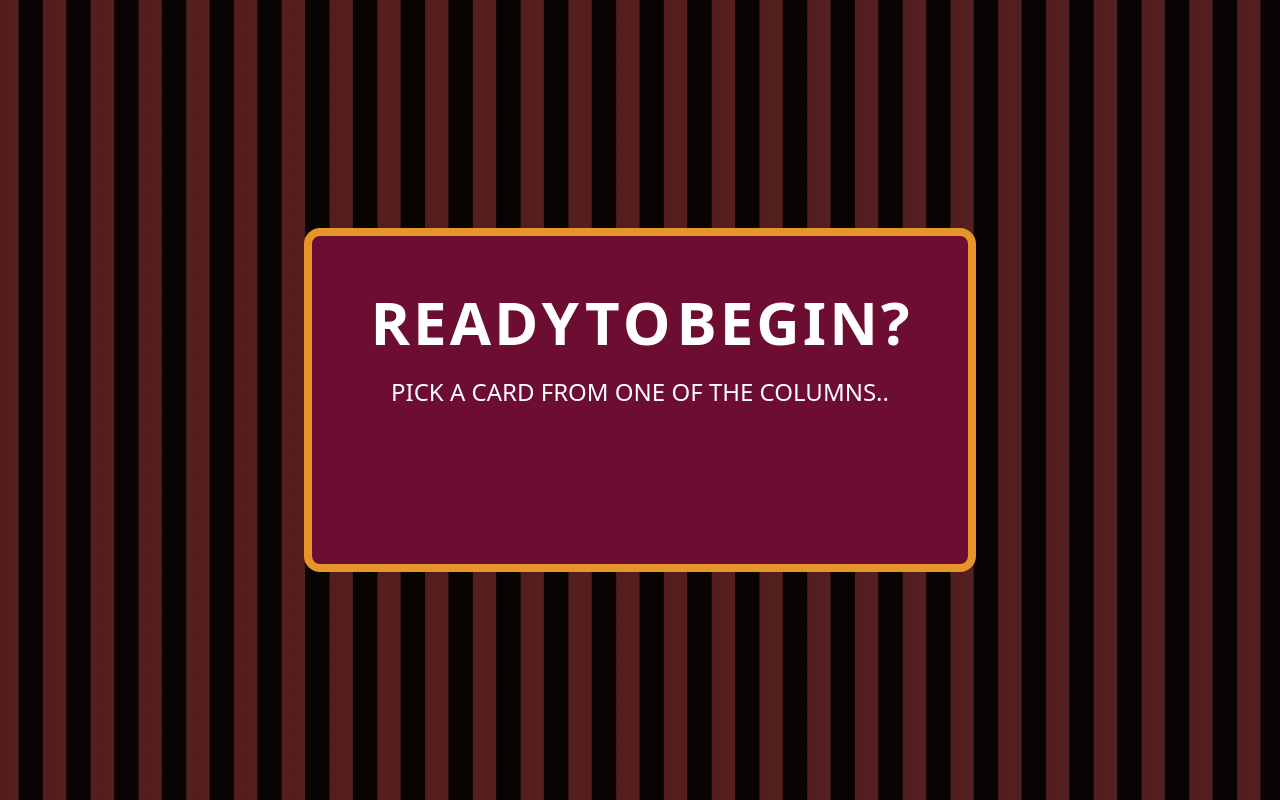
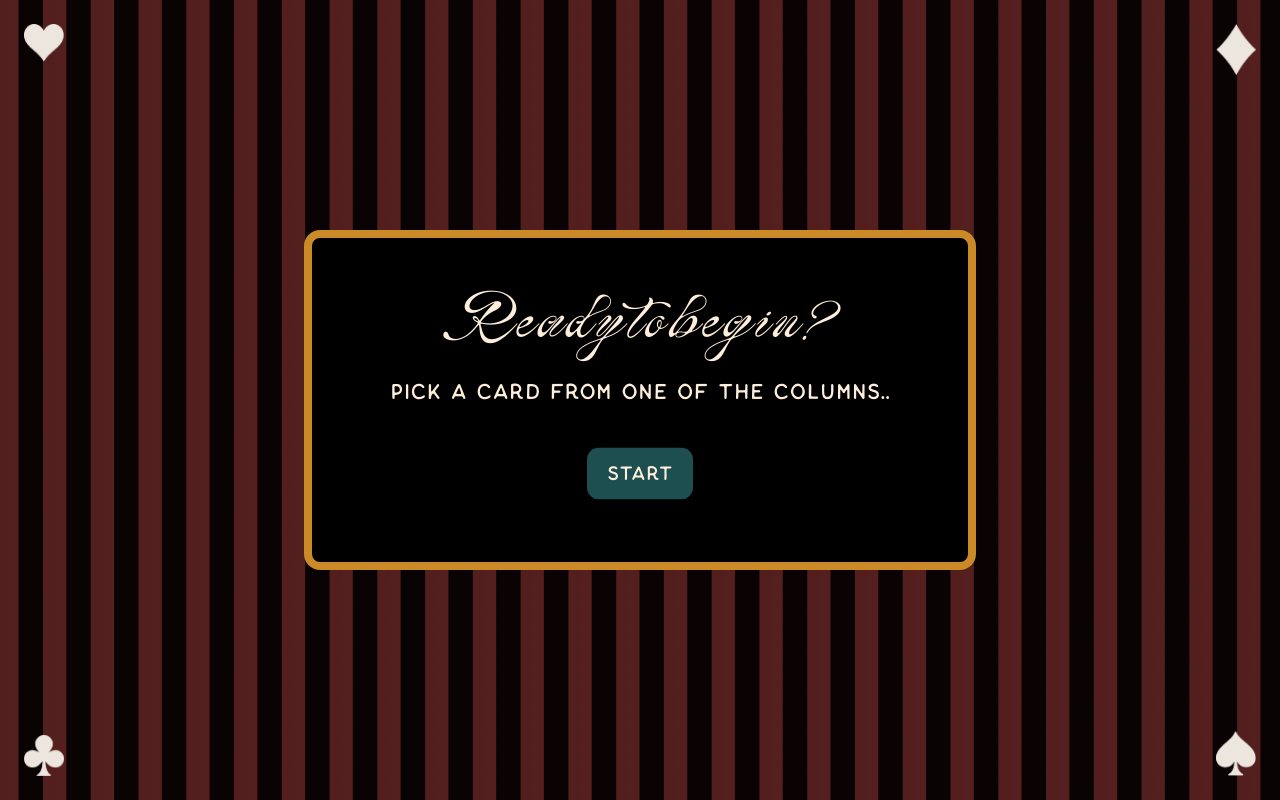
Before and after one commit to RobineSavert/HighStakesHoney, a React (Vite) app: page / in a window 1280 px wide. Both pictures are taken after a click on the button "lets go". Built offline with nearby package versions, Linux system fonts and the light colour scheme.

Commit message:
Column page

```diff
--- a/src/components/ColumnsStep.tsx
+++ b/src/components/ColumnsStep.tsx
@@ -4,6 +4,8 @@ import { PlayingCard } from './PlayingCard';
 import { useWizardStore } from '../stores/useWizardStore';
 import { useImagesLoaded } from '../hooks/useImagesLoaded';
 import Loading from './Loading';
+import bgPaper from '../assets/images/bg-paper.webp';
+
 
 interface Props {
   stepNumber: number;
@@ -31,7 +33,9 @@ export default function ColumnsStep({ stepNumber }: Props) {
   }
 
   return (
-    <div className="flex min-h-screen flex-col items-center justify-center p-4 text-black">
+      <div className="flex min-h-screen flex-col items-center justify-center p-4 bg-cover bg-center"
+           style={{ backgroundImage: `url(${bgPaper})` }}>
+
       <div className="flex w-full max-w-[1200px] justify-center gap-4 sm:gap-6 lg:gap-10">
         {columns.map((col, colIndex) => (
           <div
@@ -39,7 +43,7 @@ export default function ColumnsStep({ stepNumber }: Props) {
             onClick={() => handleClick(colIndex)}
             className="flex w-full max-w-[33%] cursor-pointer flex-col items-center gap-2 rounded-xl p-2 transition hover:scale-105 hover:bg-white/5 sm:gap-3 sm:p-4"
           >
-            <div className="mb-1 text-[10px] text-black/60 uppercase sm:text-xs">
+            <div className="mb-10 font-subtitle text-[25px] text-black/60">
               Column {colIndex + 1}
             </div>
 
--- a/src/components/FullScreenMessage.tsx
+++ b/src/components/FullScreenMessage.tsx
@@ -1,5 +1,9 @@
 import { useDeckStore } from '../stores/useDeckStore.ts';
 import { useWizardStore } from '../stores/useWizardStore.ts';
+import cornerSuitHearts from "../assets/images/corner-suit-hearts.webp";
+import cornerSuitDiamonds from "../assets/images/corner-suit-diamonds.webp";
+import cornerSuitClubs from "../assets/images/corner-suit-clubs.webp";
+import cornerSuitSpades from "../assets/images/corner-suit-spades.webp";
 
 interface Props {
   title: string;
@@ -22,13 +26,19 @@ export default function FullScreenMessage({
 
   return (
     <div
-      className="animate-screenFade flex min-h-[100svh] w-full flex-col items-center justify-center bg-size-[auto_20px] bg-center bg-repeat p-4"
+      className="relative animate-screenFade flex min-h-[100svh] w-full flex-col items-center justify-center bg-size-[auto_20px] bg-center bg-repeat p-4"
       style={{
         backgroundImage: `url(${backgroundImage})`,
       }}
     >
-      <div className="w-full max-w-[90%] rounded-2xl border-8 border-[#e6952a] bg-[#6d0d32] p-6 text-center text-white sm:max-w-xl sm:p-10 lg:max-w-2xl lg:p-14">
-        <h1 className="mb-6 flex flex-wrap justify-center gap-[0.05em] text-3xl font-bold uppercase sm:text-5xl lg:text-6xl">
+        <img src={cornerSuitHearts} className="absolute top-6 left-6 w-10" />
+        <img src={cornerSuitDiamonds} className="absolute top-6 right-6 w-10" />
+        <img src={cornerSuitClubs} className="absolute bottom-6 left-6 w-10" />
+        <img src={cornerSuitSpades} className="absolute right-6 bottom-6 w-10" />
+      <div className=" w-full max-w-[90%] rounded-2xl border-8 border-[#c98a27] bg-black p-6 text-center text-[#feefdc] sm:max-w-xl sm:p-10 lg:max-w-2xl lg:p-14">
+
+
+          <h1 className="font-header mb-6 flex flex-wrap justify-center gap-[0.05em] text-3xl  sm:text-5xl lg:text-6xl">
           {title.split('').map((char, i) => (
             <span
               key={i}
@@ -41,7 +51,7 @@ export default function FullScreenMessage({
         </h1>
 
         <p
-          className="animate-fadeUp mx-auto mb-8 max-w-[90%] text-base uppercase opacity-0 sm:mb-12 sm:max-w-xl sm:text-xl lg:text-2xl"
+          className="font-subtitle animate-fadeUp mx-auto mb-8 max-w-[90%] text-base opacity-0 sm:mb-12 sm:max-w-xl sm:text-xl"
           style={{ animationDelay: `${title.length * 40 + 200}ms` }}
         >
           {text}
@@ -55,7 +65,7 @@ export default function FullScreenMessage({
             }
             setStep(nextStep);
           }}
-          className="animate-popIn rounded-xl bg-black px-5 py-3 text-base uppercase opacity-0 sm:text-lg"
+          className="rounded-xl bg-[#1d4e50] px-5 py-3 text-base uppercase font-subtitle sm:text-lg animate-bounce"
           style={{ animationDelay: `${title.length * 40 + 600}ms` }}
         >
           {button}
--- a/src/components/Loading.tsx
+++ b/src/components/Loading.tsx
@@ -2,7 +2,6 @@ export default function Loading() {
   return (
     <div className="flex min-h-screen flex-col items-center justify-center bg-black">
       <span className="animate-spin text-[200px] font-semibold text-red-900">&#9829;</span>
-      <p className="text-2xl font-semibold text-white/40">loading..</p>
     </div>
   );
 }
```
Also changed, not shown: src/components/HomeScreen.tsx (+0 -62 lines), src/assets/images/bg-paper.webp (added).
